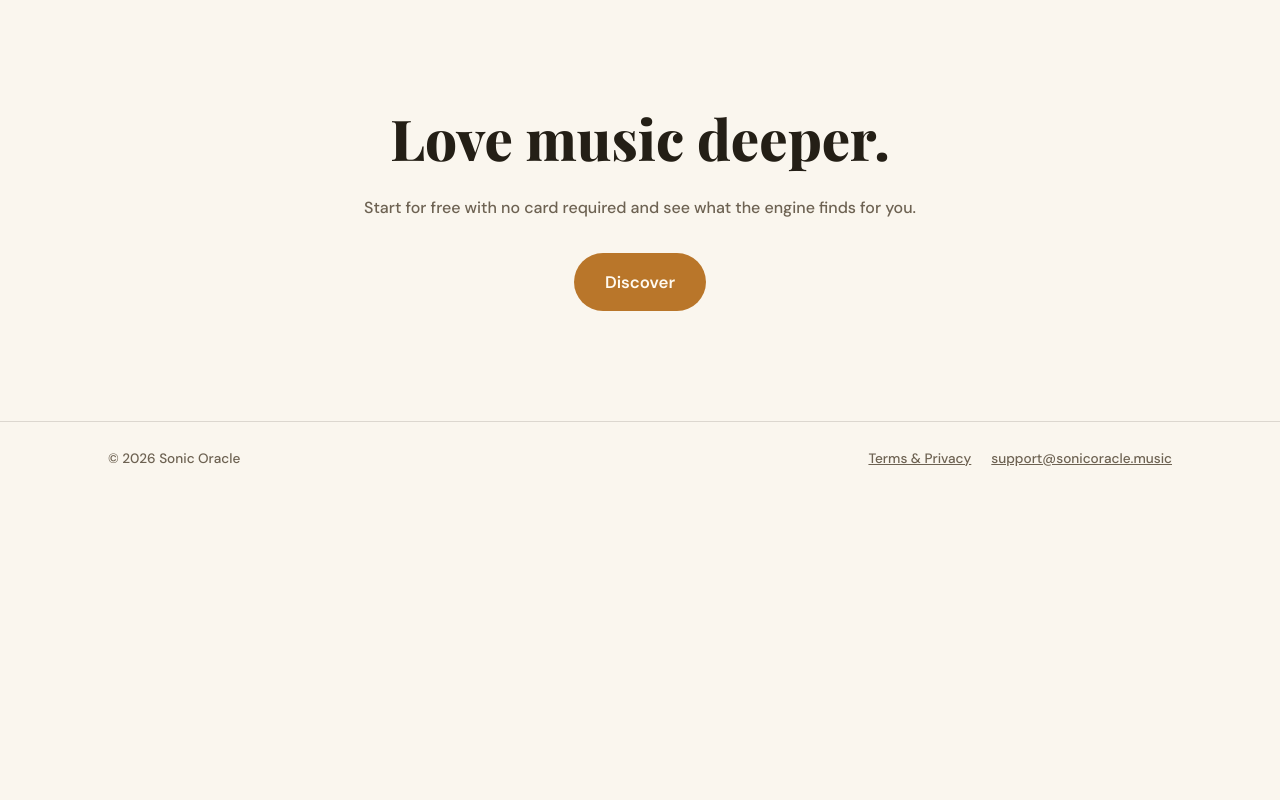
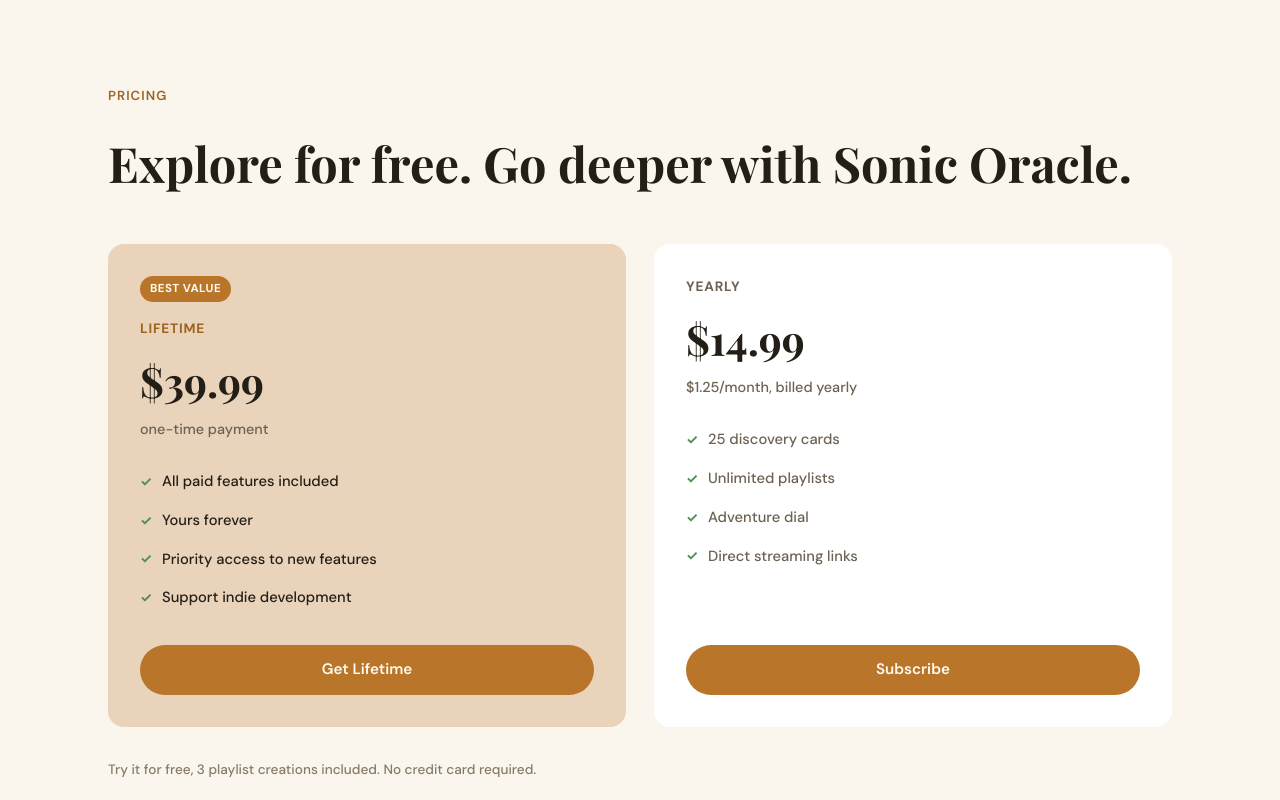
Before and after one commit to kobexamoh/sonic-oracle-homepage-concept, a plain HTML site: page index.html in a window 1280 px wide. Shown: the part 3020-3820 px from the top of the page. Before the commit the page ends 3515 px from the top, so only its background shows below. Drawn offline with nearby package versions, Linux system fonts and the light colour scheme; a web font is replaced by a local one.

Commit message:
v5: add pricing section with live-site pricing
Add real pricing content (Lifetime $39.99 one-time, Yearly $14.99)
matching sonicoracle.music, move the #pricing anchor from final-cta
onto the new section, and update NOTES.md.

Co-Authored-By: Warp <agent@warp.dev>

```diff
--- a/index.html
+++ b/index.html
@@ -180,7 +180,42 @@
     </div>
   </section>
 
-  <section class="final-cta" id="pricing" data-reveal>
+  <section class="pricing" id="pricing" data-reveal>
+    <div class="wrap">
+      <p class="eyebrow">Pricing</p>
+      <h2>Explore for free. Go deeper with Sonic Oracle.</h2>
+      <div class="pricing-grid">
+        <div class="pricing-card pricing-card-featured">
+          <p class="pricing-badge">Best value</p>
+          <p class="pricing-plan">Lifetime</p>
+          <p class="pricing-price"><span class="pricing-amount">$39.99</span></p>
+          <p class="pricing-note">one-time payment</p>
+          <ul class="pricing-features">
+            <li>All paid features included</li>
+            <li>Yours forever</li>
+            <li>Priority access to new features</li>
+            <li>Support indie development</li>
+          </ul>
+          <a href="#" class="btn btn-primary pricing-btn">Get Lifetime</a>
+        </div>
+        <div class="pricing-card">
+          <p class="pricing-plan">Yearly</p>
+          <p class="pricing-price"><span class="pricing-amount">$14.99</span></p>
+          <p class="pricing-note">$1.25/month, billed yearly</p>
+          <ul class="pricing-features">
+            <li>25 discovery cards</li>
+            <li>Unlimited playlists</li>
+            <li>Adventure dial</li>
+            <li>Direct streaming links</li>
+          </ul>
+          <a href="#" class="btn btn-primary pricing-btn">Subscribe</a>
+        </div>
+      </div>
+      <p class="pricing-fineprint">Try it for free, 3 playlist creations included. No credit card required.</p>
+    </div>
+  </section>
+
+  <section class="final-cta" data-reveal>
     <div class="wrap final-cta-inner">
       <h2>Love music deeper.</h2>
       <p>Start for free with no card required and see what the engine finds for you.</p>
--- a/style.css
+++ b/style.css
@@ -571,6 +571,110 @@ h1 {
 
 .steps p { margin: 0; color: var(--text-muted); font-size: 0.95rem; }
 
+/* Pricing */
+.pricing { padding: 88px 0; }
+
+.pricing h2 {
+  font-family: var(--serif);
+  font-weight: 700;
+  font-size: clamp(2.1rem, 3.8vw, 3.1rem);
+  margin: 0 0 44px;
+}
+
+.pricing-grid {
+  display: grid;
+  grid-template-columns: 1fr 1fr;
+  gap: 28px;
+  align-items: stretch;
+}
+
+.pricing-card {
+  display: flex;
+  flex-direction: column;
+  background: var(--surface);
+  border-radius: 16px;
+  padding: 32px;
+}
+
+.pricing-card-featured { background: var(--accent-wash); }
+
+.pricing-badge {
+  align-self: flex-start;
+  font-size: 0.72rem;
+  font-weight: 700;
+  text-transform: uppercase;
+  letter-spacing: 0.04em;
+  color: var(--accent-ink);
+  background: var(--accent);
+  padding: 4px 10px;
+  border-radius: 999px;
+  margin: 0 0 16px;
+}
+
+.pricing-plan {
+  font-size: 0.85rem;
+  font-weight: 700;
+  text-transform: uppercase;
+  letter-spacing: 0.06em;
+  color: var(--text-muted);
+  margin: 0 0 10px;
+}
+
+.pricing-card-featured .pricing-plan { color: var(--accent-strong); }
+
+.pricing-price {
+  display: flex;
+  align-items: baseline;
+  gap: 6px;
+  margin: 0 0 4px;
+}
+
+.pricing-amount {
+  font-family: var(--serif);
+  font-weight: 700;
+  font-size: 2.6rem;
+  color: var(--text);
+}
+
+.pricing-note {
+  color: var(--text-muted);
+  font-size: 0.9rem;
+  margin: 0 0 22px;
+}
+
+.pricing-features {
+  list-style: none;
+  margin: 0 0 28px;
+  padding: 0;
+  flex: 1;
+}
+
+.pricing-features li {
+  display: flex;
+  align-items: center;
+  gap: 10px;
+  padding: 8px 0;
+  color: var(--text-muted);
+  font-size: 0.92rem;
+}
+
+.pricing-features li::before {
+  content: "\2713";
+  color: #4f8f52;
+  font-weight: 700;
+  font-size: 0.85rem;
+}
+
+.pricing-card-featured .pricing-features li { color: var(--text); }
+
+.pricing-btn { width: 100%; }
+
+.pricing-fineprint {
+  margin: 32px 0 0;
+  color: var(--text-faint);
+  font-size: 0.85rem;
+}
+
 /* Proof */
 .proof { background: var(--bg-alt); padding: 72px 0; }
 
@@ -650,6 +754,7 @@ cite::before {
   .difference-grid { grid-template-columns: 1fr; }
   .difference-heading-echo { margin: 14px 0 0; max-width: none; text-align: left; }
   .steps { grid-template-columns: 1fr; }
+  .pricing-grid { grid-template-columns: 1fr; }
 }
 
 @media (max-width: 520px) {
```
